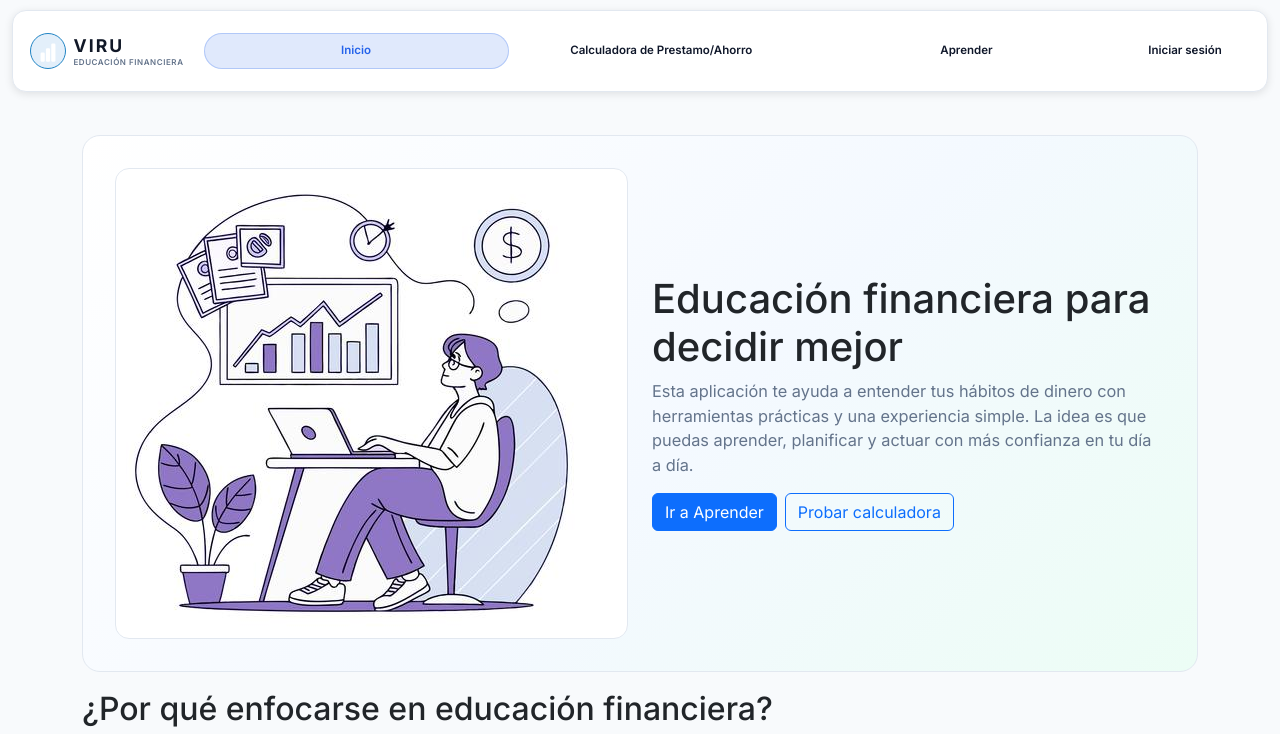
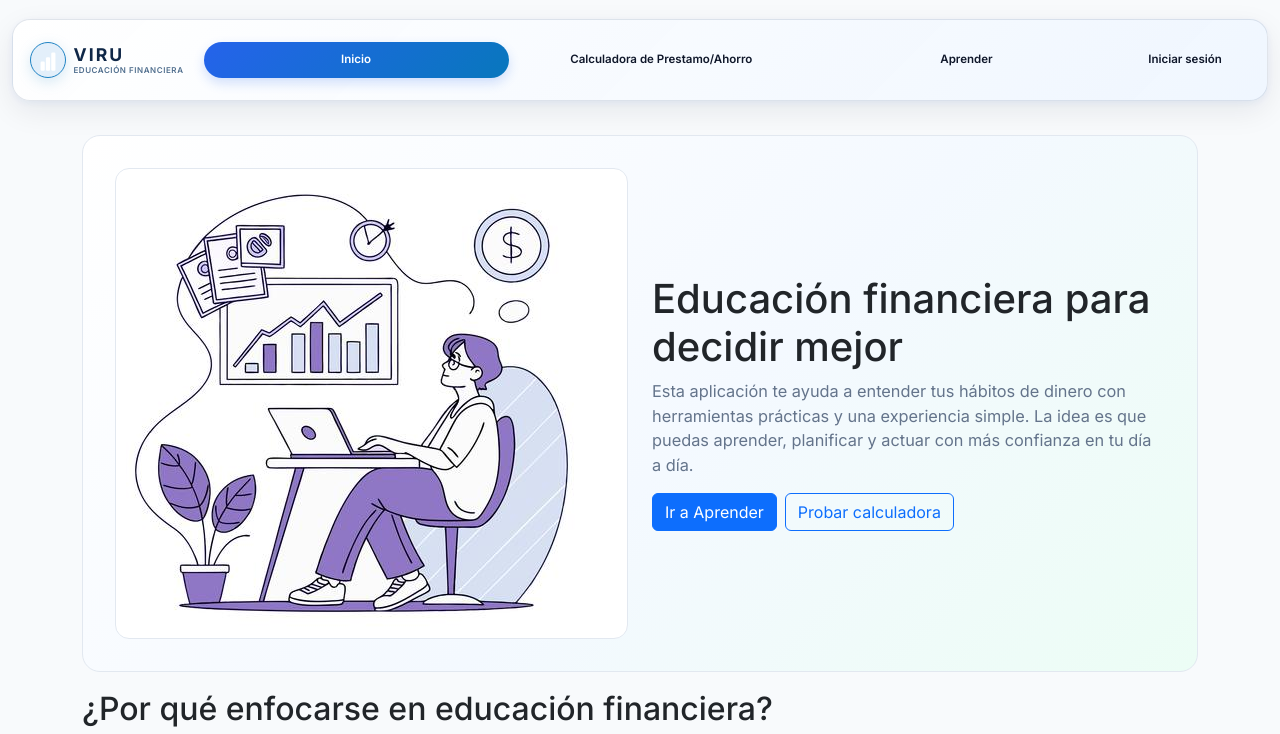
Before and after one commit to pedromartinez2001/TFG-APP, a React (Vite) app in the folder Tesis-Frontend/: page / in a window 1280 px wide. Shown: the top 734 px of the page. Built offline with nearby package versions, Linux system fonts and the light colour scheme; no server answers.

Commit message:
style: mejorar diseño visual del navbar

```diff
--- a/Tesis-Frontend/src/index.css
+++ b/Tesis-Frontend/src/index.css
@@ -158,18 +158,21 @@ a:hover {
 
 /* Navbar personalizada */
 .navbar {
-  background-color: var(--card) !important;
-  box-shadow: 0 2px 8px rgba(0, 0, 0, 0.1);
+  background-color: rgba(255, 255, 255, 0.96) !important;
   padding: 0.75rem 1rem !important;
 }
 
 .navbar-modern {
-  background-color: var(--card) !important;
-  border: 1px solid #E2E8F0;
-  border-radius: 14px;
+  position: sticky;
+  top: 0.55rem;
+  z-index: 1020;
+  background: linear-gradient(135deg, rgba(255, 255, 255, 0.98), rgba(239, 246, 255, 0.96)) !important;
+  border: 1px solid rgba(148, 163, 184, 0.28);
+  border-radius: 18px;
   margin: 0.65rem 0.75rem;
   gap: 0.75rem;
-  backdrop-filter: saturate(110%) blur(2px);
+  box-shadow: 0 10px 30px rgba(15, 23, 42, 0.08), 0 2px 8px rgba(37, 99, 235, 0.06);
+  backdrop-filter: saturate(140%) blur(12px);
 }
 
 @media (max-width: 576px) {
@@ -198,12 +201,18 @@ a:hover {
   padding: 0;
   white-space: nowrap;
   text-decoration: none;
+  transition: transform 0.2s ease;
+}
+
+.navbar-brand-modern:hover {
+  transform: translateY(-1px);
 }
 
 .navbar-brand-mark {
   width: 48px;
   height: 48px;
   flex: 0 0 48px;
+  filter: drop-shadow(0 4px 7px rgba(8, 119, 189, 0.16));
 }
 
 .navbar-brand-copy {
@@ -213,7 +222,7 @@ a:hover {
 }
 
 .navbar-brand-name {
-  color: #111827;
+  color: #0f2747;
   font-size: 1.45rem;
   font-weight: 800;
   letter-spacing: 0.12em;
@@ -221,7 +230,7 @@ a:hover {
 
 .navbar-brand-tagline {
   margin-top: 0.3rem;
-  color: var(--subtext);
+  color: #52708f;
   font-size: 0.63rem;
   font-weight: 600;
   letter-spacing: 0.09em;
@@ -260,7 +269,8 @@ a:hover {
   border-radius: 999px;
   padding: 0.45rem 0.85rem;
   font-weight: 600;
-  transition: all 0.2s ease;
+  position: relative;
+  transition: color 0.2s ease, background-color 0.2s ease, transform 0.2s ease;
   display: flex;
   align-items: center;
   justify-content: center;
@@ -293,20 +303,22 @@ a:hover {
 
 .navbar-links .nav-link-modern:hover {
   color: var(--primary) !important;
-  background-color: rgba(37, 99, 235, 0.1);
+  background-color: rgba(37, 99, 235, 0.08);
+  transform: translateY(-1px);
 }
 
 .navbar-links .nav-link-modern.active {
-  color: var(--primary) !important;
-  background-color: rgba(37, 99, 235, 0.14);
-  box-shadow: inset 0 0 0 1px rgba(37, 99, 235, 0.25);
+  color: #ffffff !important;
+  background: linear-gradient(135deg, #2563eb, #0877bd);
+  box-shadow: 0 5px 12px rgba(37, 99, 235, 0.2);
 }
 
 .navbar-user-wrap {
-  background: linear-gradient(180deg, #ffffff 0%, #f8fbff 100%);
-  border: 1px solid #E2E8F0;
-  border-radius: 12px;
+  background: rgba(255, 255, 255, 0.76);
+  border: 1px solid rgba(148, 163, 184, 0.3);
+  border-radius: 999px;
   padding: 0.35rem 0.45rem;
+  box-shadow: inset 0 1px 0 rgba(255, 255, 255, 0.8);
 }
 
 .navbar-user-text {
@@ -316,10 +328,43 @@ a:hover {
   margin: 0 0.2rem;
 }
 
+.navbar-user-text::before {
+  content: "";
+  display: inline-block;
+  width: 0.5rem;
+  height: 0.5rem;
+  margin-right: 0.4rem;
+  border-radius: 50%;
+  background: #22c55e;
+  box-shadow: 0 0 0 3px rgba(34, 197, 94, 0.14);
+  vertical-align: 0.05rem;
+}
+
 .navbar-logout-btn {
-  border-radius: 10px;
+  color: #b42318;
+  background: #fff1f0;
+  border-color: #fecaca;
+  border-radius: 999px;
   font-weight: 600;
   padding: 0.38rem 0.7rem;
+}
+
+.navbar-logout-btn:hover,
+.navbar-logout-btn:focus {
+  color: #ffffff;
+  background: #dc2626;
+  border-color: #dc2626;
+}
+
+.navbar-toggler {
+  border: 1px solid rgba(37, 99, 235, 0.22);
+  border-radius: 10px;
+  padding: 0.4rem 0.55rem;
+  box-shadow: none !important;
+}
+
+.navbar-toggler:focus {
+  background: rgba(37, 99, 235, 0.08);
 }
 
 @media (max-width: 767.98px) {
@@ -331,7 +376,11 @@ a:hover {
   }
 
   .navbar-collapse {
-    padding-top: 0.5rem;
+    margin-top: 0.55rem;
+    padding: 0.65rem;
+    background: rgba(248, 250, 252, 0.82);
+    border: 1px solid rgba(148, 163, 184, 0.2);
+    border-radius: 12px;
   }
 
   .navbar-links .nav-link-modern {
@@ -345,6 +394,7 @@ a:hover {
   .navbar-user-wrap {
     margin-top: 0.4rem;
     padding: 0.45rem;
+    border-radius: 12px;
   }
 }
 
```
